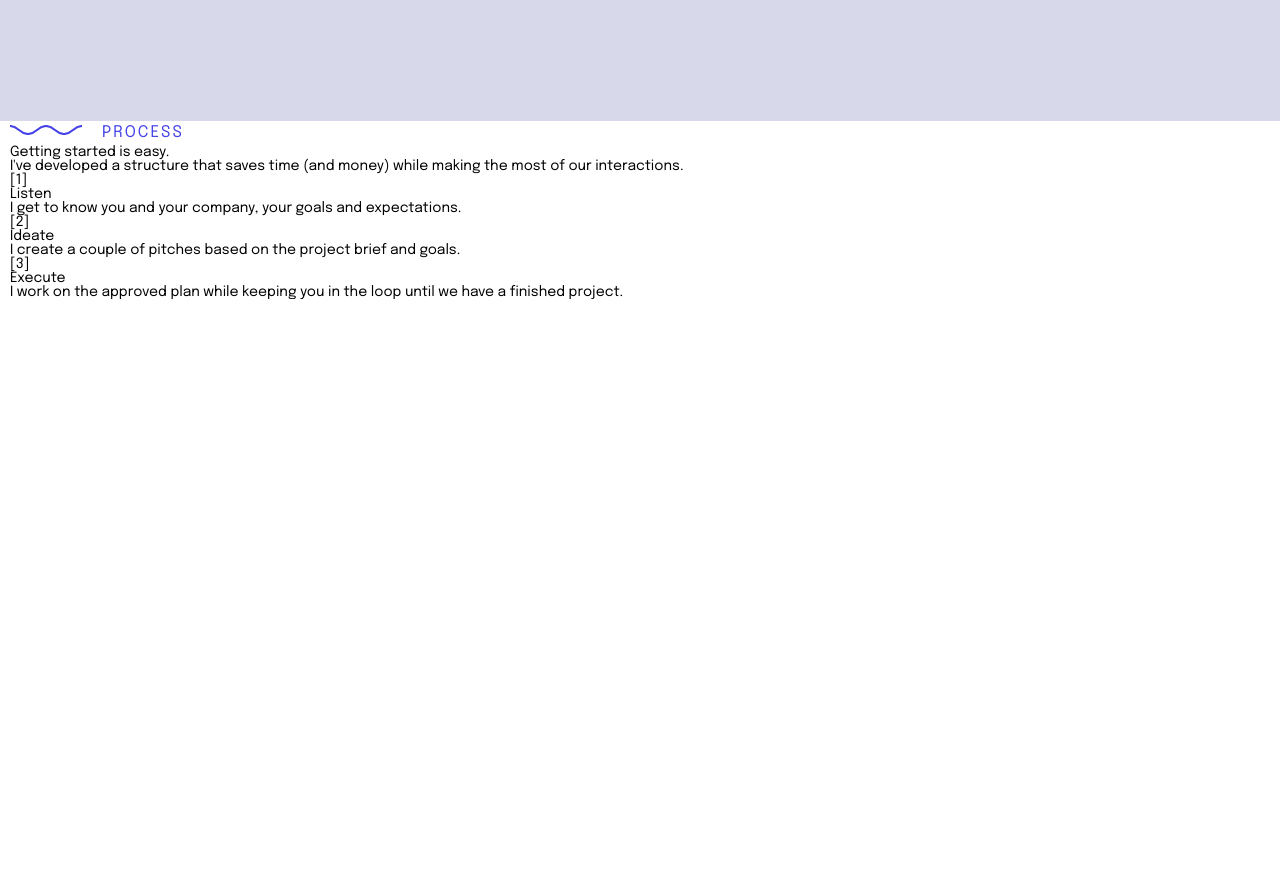
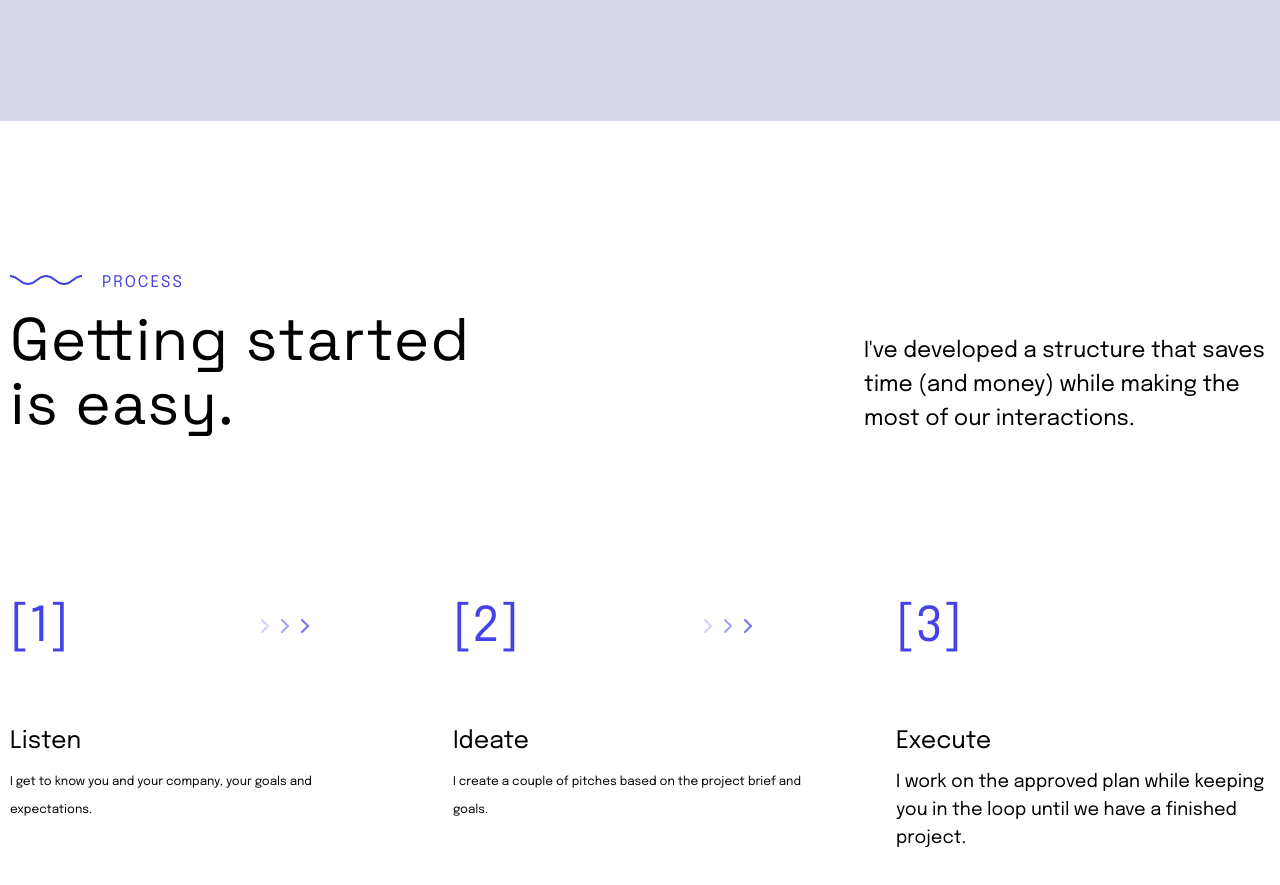
Before and after one commit to Daniil-gavrilooov/web_folio, a plain HTML site: page app/index.html in a window 1280 px wide. Shown: the part 5720-6605 px from the top of the page. Before the commit the page ends 6019 px from the top, so only its background shows below. Drawn offline with nearby package versions, Linux system fonts and the light colour scheme.

Commit message:
finish section (process)

```diff
--- a/app/index.html
+++ b/app/index.html
@@ -459,6 +459,9 @@
         <section class="process">
             <div class="container">
                 <div class="process__wrapper">
+
+
+                    <div class="process__inner">
                         <div class="process__item">
                             <h6 class="left__title">
                                 Process
@@ -470,18 +473,19 @@
                         </div>
                         <div class="process__item">
                             <p class="process__text">
-                            I've developed a structure that saves time (and money) while making the most of our interactions.
+                                I've developed a structure that saves time (and money) while making the most of our
+                                interactions.
                             </p>
                         </div>
                     </div>
 
-                <div class="process__wrapper">
+                    <div class="process__inner">
                         <div class="process__item">
                             <p class="process__item-num">
                                 [1]
                             </p>
 
-                        <h6 class="process___item-title">
+                            <h6 class="process__item-title">
                                 Listen
                             </h6>
 
@@ -494,7 +498,7 @@
                                 [2]
                             </p>
 
-                        <h6 class="process___item-title">
+                            <h6 class="process__item-title">
                                 Ideate
                             </h6>
 
@@ -507,14 +511,17 @@
                                 [3]
                             </p>
 
-                        <h6 class="process___item-title">
+                            <h6 class="process__item-title">
                                 Execute
                             </h6>
 
                             <p class="process__item-text">
-                            I work on the approved plan while keeping you in the loop until we have a finished project.
+                                I work on the approved plan while keeping you in the loop until we have a finished
+                                project.
                             </p>
                         </div>
+                    </div>
+
                 </div>
             </div>
         </section>
--- /dev/null
+++ b/app/scss/_process.scss
@@ -0,0 +1,71 @@
+.process {
+    padding: 150px 0;
+
+    &__inner {
+        display: flex;
+        justify-content: space-between;
+
+    }
+
+    &__wrapper {
+        & .process__inner:nth-child(1) {
+            align-items: flex-end;
+            margin-bottom: 165px;
+        }
+        & .process__inner:nth-child(2) .process__item:nth-child(1),
+        & .process__inner:nth-child(2) .process__item:nth-child(2){
+            position: relative;
+            &::after{
+                position: absolute;
+                content: '';
+                width: 64px;
+                height: 24px;
+                right: 19%;
+                top: 5%;
+                background-image: url(../images/process__arrow.svg);
+            }
+        }
+
+    }
+
+    &__title {
+        font-family: $spaceGrotesk;
+        font-size: 60px;
+        line-height: 64px;
+        letter-spacing: 1.2px;
+        max-width: 461px;
+        margin-top: 13px;
+    }
+
+    &__text {
+        font-size: 22px;
+        line-height: 34px;
+        max-width: 406px;
+    }
+
+
+
+    &__item-num {
+        font-size: 48px;
+        line-height: 54px;
+        color: $purple;
+        margin-bottom: 72px;
+    }
+
+    &__item-title {
+        font-size: 24px;
+        line-height: 30px;
+        margin-bottom: 11px;
+    }
+
+    &__item-text {
+        font-size: 12px;
+        line-height: 28px;
+        max-width: 379px;
+    }
+
+    &__wrapper .process__inner:nth-child(2) .process__item:nth-child(3) .process__item-text{
+        max-width: 374px;
+        font-size: 18px;
+    }
+}
--- a/app/scss/style.scss
+++ b/app/scss/style.scss
@@ -6,6 +6,7 @@
 @import '_work';
 @import '_services';
 @import '_testimonials';
+@import '_process';
 
 body {
     font-family: $epilogue;
```
Also changed, not shown: app/css/style.min.css. Lines whose indentation alone changed are shown as unchanged.
